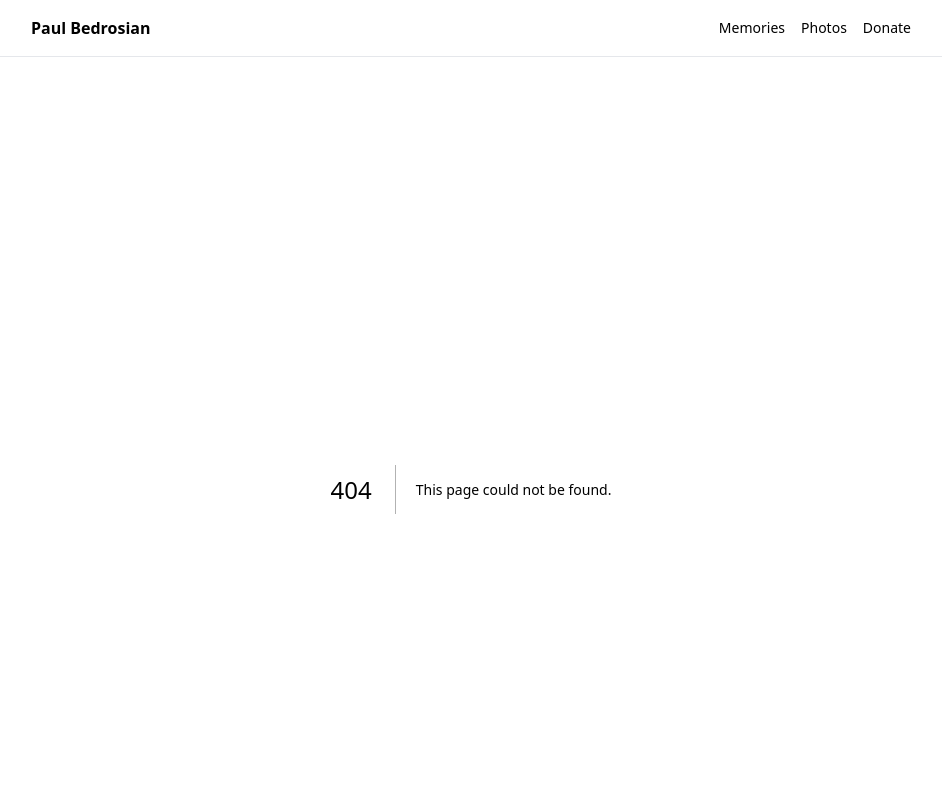
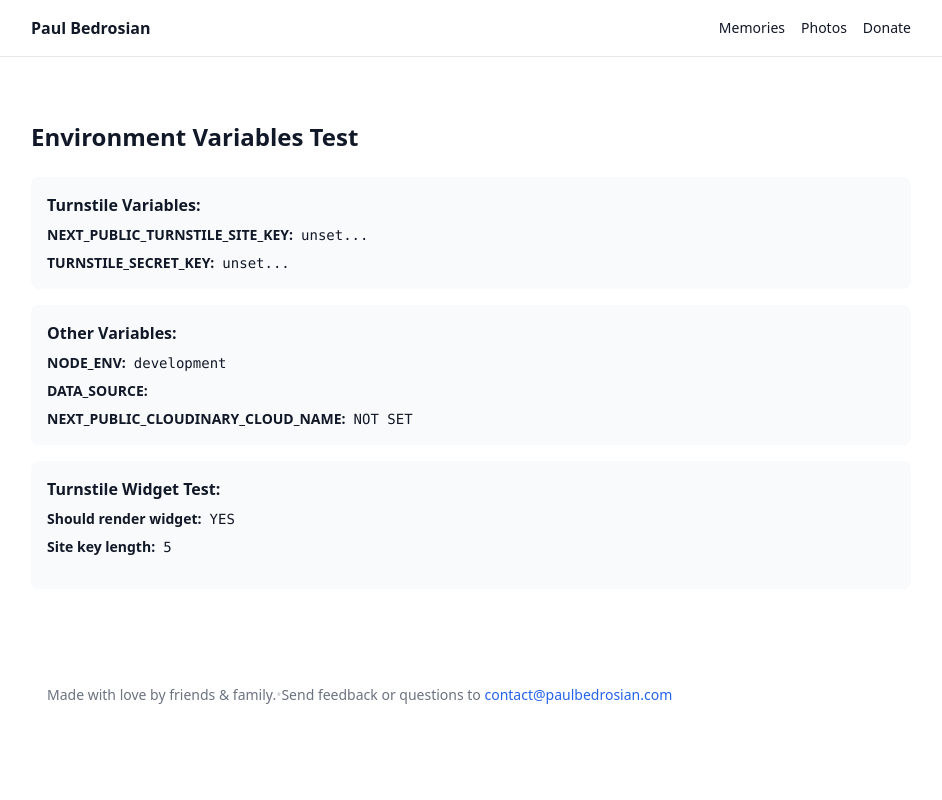
Before and after one commit to andrewborstein/paul-memorial, a Next.js app: page /test-env in a window 1280 px wide. Before the commit this address had no page. Shown: the top 800 px of the page, without its empty margins (169-1111 px from the left). Built offline with nearby package versions, Linux system fonts and the light colour scheme; no server answers.

Commit message:
Add environment test page and debug logging for Turnstile

```diff
--- a/src/app/memories/new/page.tsx
+++ b/src/app/memories/new/page.tsx
@@ -359,6 +359,14 @@ export default function NewMemoryPage() {
             </div>
           )}
 
+        {/* Debug info */}
+        {process.env.NODE_ENV === 'development' && (
+          <div className="text-xs text-gray-500 mt-2">
+            Debug: isClient={isClient.toString()}, hasSiteKey=
+            {!!process.env.NEXT_PUBLIC_TURNSTILE_SITE_KEY}
+          </div>
+        )}
+
         <div className="pt-4">
           <button
             type="submit"
--- /dev/null
+++ b/src/app/test-env/page.tsx
@@ -0,0 +1,77 @@
+export default function TestEnvPage() {
+  return (
+    <div className="max-w-4xl mx-auto px-2 py-8">
+      <h1 className="text-2xl font-semibold mb-6">Environment Variables Test</h1>
+
+      <div className="space-y-4">
+        <div className="bg-gray-50 p-4 rounded-lg">
+          <h2 className="font-semibold mb-2">Turnstile Variables:</h2>
+          <div className="space-y-2 text-sm">
+            <div>
+              <strong>NEXT_PUBLIC_TURNSTILE_SITE_KEY:</strong>
+              <span className="ml-2 font-mono">
+                {process.env.NEXT_PUBLIC_TURNSTILE_SITE_KEY
+                  ? `${process.env.NEXT_PUBLIC_TURNSTILE_SITE_KEY.substring(0, 10)}...`
+                  : 'NOT SET'}
+              </span>
+            </div>
+            <div>
+              <strong>TURNSTILE_SECRET_KEY:</strong>
+              <span className="ml-2 font-mono">
+                {process.env.TURNSTILE_SECRET_KEY
+                  ? `${process.env.TURNSTILE_SECRET_KEY.substring(0, 10)}...`
+                  : 'NOT SET'}
+              </span>
+            </div>
+          </div>
+        </div>
+
+        <div className="bg-gray-50 p-4 rounded-lg">
+          <h2 className="font-semibold mb-2">Other Variables:</h2>
+          <div className="space-y-2 text-sm">
+            <div>
+              <strong>NODE_ENV:</strong>
+              <span className="ml-2 font-mono">{process.env.NODE_ENV}</span>
+            </div>
+            <div>
+              <strong>DATA_SOURCE:</strong>
+              <span className="ml-2 font-mono">{process.env.DATA_SOURCE}</span>
+            </div>
+            <div>
+              <strong>NEXT_PUBLIC_CLOUDINARY_CLOUD_NAME:</strong>
+              <span className="ml-2 font-mono">{process.env.NEXT_PUBLIC_CLOUDINARY_CLOUD_NAME || 'NOT SET'}</span>
+            </div>
+          </div>
+        </div>
+
+        <div className="bg-gray-50 p-4 rounded-lg">
+          <h2 className="font-semibold mb-2">Turnstile Widget Test:</h2>
+          <div className="space-y-2 text-sm">
+            <div>
+              <strong>Should render widget:</strong>
+              <span className="ml-2 font-mono">
+                {!!process.env.NEXT_PUBLIC_TURNSTILE_SITE_KEY ? 'YES' : 'NO'}
+              </span>
+            </div>
+            <div>
+              <strong>Site key length:</strong>
+              <span className="ml-2 font-mono">
+                {process.env.NEXT_PUBLIC_TURNSTILE_SITE_KEY?.length || 0}
+              </span>
+            </div>
+          </div>
+
+          {/* Actual widget test */}
+          {process.env.NEXT_PUBLIC_TURNSTILE_SITE_KEY && (
+            <div className="mt-4">
+              <div
+                className="cf-turnstile"
+                data-sitekey={process.env.NEXT_PUBLIC_TURNSTILE_SITE_KEY}
+              />
+            </div>
+          )}
+        </div>
+      </div>
+    </div>
+  );
+}
```
